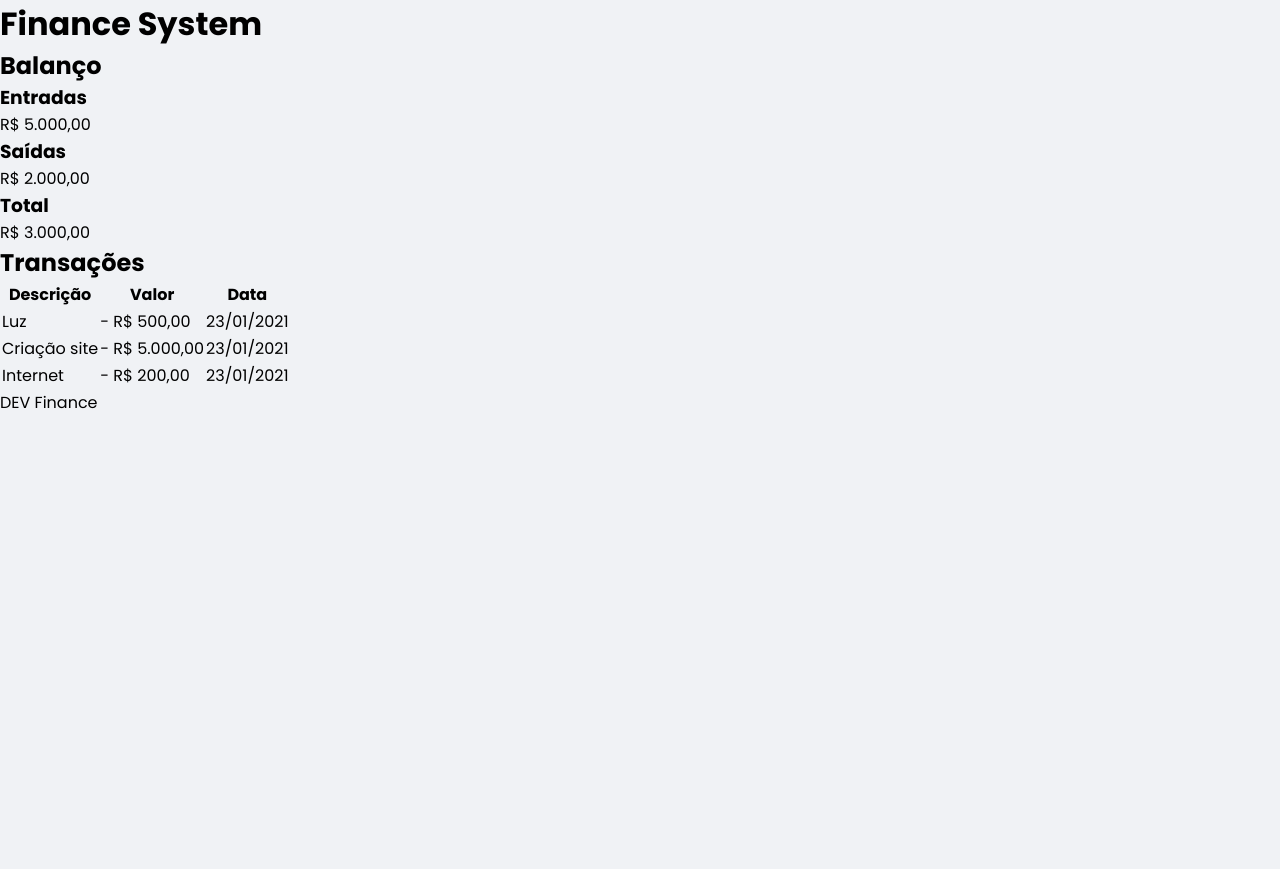
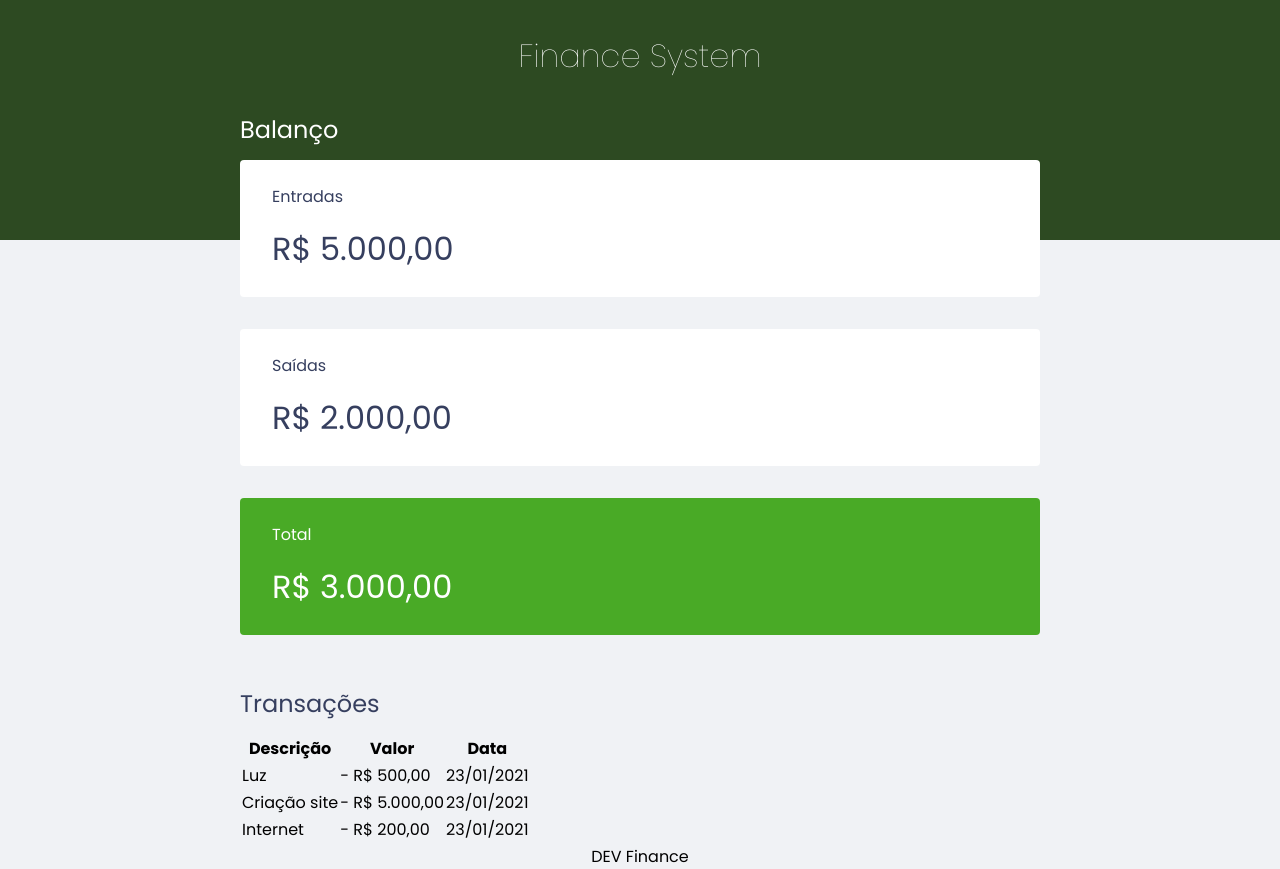
Before and after one commit to wwilliamsantana/FinanceSystem, a plain HTML site: page index.html in a window 1280 px wide. Before the commit the page ends 800 px from the top, so only its background shows below. Drawn offline with Linux system fonts and the light colour scheme.

Commit message:
Cards, balance - CSS

```diff
--- a/index.html
+++ b/index.html
@@ -18,7 +18,7 @@
       <h1 id="logo">Finance System</h1>
     </header>
 
-    <main>
+    <main class="container">
       <section id="balance">
         <h2>Balanço</h2>
 
@@ -30,7 +30,7 @@
           <h3>Saídas</h3>
           <p>R$ 2.000,00</p>
         </div>
-        <div class="card">
+        <div class="card total">
           <h3>Total</h3>
           <p>R$ 3.000,00</p>
         </div>
--- a/style.css
+++ b/style.css
@@ -1,3 +1,7 @@
+/*GLOBAL ===============*/
+:root {
+  --dark-blue: #363f5f;
+}
 * {
   padding: 0;
   margin: 0;
@@ -8,3 +12,66 @@ body {
   background: #f0f2f5;
   font-family: 'Poppins', sans-serif;
 }
+
+.container {
+  width: min(90vw, 800px);
+  margin: auto;
+}
+/*TITLES ===============*/
+h2 {
+  margin-top: 3.2rem;
+  margin-bottom: 0.8rem;
+  color: var(--dark-blue);
+  font-weight: normal;
+}
+
+/*HEADER ===============*/
+
+header {
+  background: #2d4a22;
+  padding: 2rem 0 10rem;
+  text-align: center;
+}
+
+#logo {
+  color: #fff;
+  font-weight: 100;
+}
+
+/*BALANCE ==============*/
+
+#balance {
+  margin-top: -8rem;
+}
+#balance h2 {
+  color: #fff;
+  margin-top: 0;
+}
+/*CARDs ==============*/
+.card {
+  background: #fff;
+  padding: 1.5rem 2rem;
+  border-radius: 0.25rem;
+  margin-bottom: 2rem;
+  color: var(--dark-blue);
+}
+.card h3 {
+  font-weight: normal;
+  font-size: 1rem;
+}
+.card p {
+  font-size: 2rem;
+  line-height: 3rem;
+  margin-top: 1rem;
+}
+
+.card.total {
+  background: #49aa26;
+  color: #fff;
+}
+
+/*FOOTER ==============*/
+
+footer {
+  text-align: center;
+}
```
